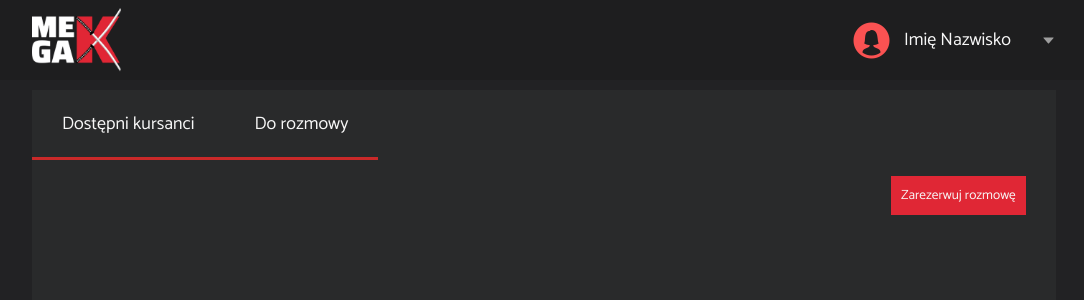
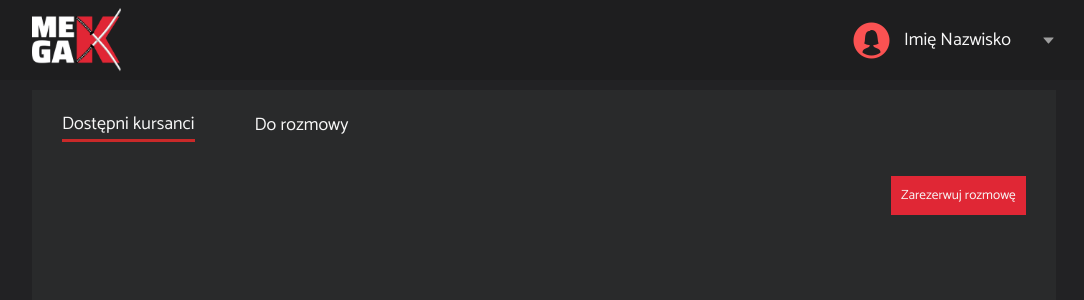
Before and after one commit to git-asia/HeadHunter_client, a React (Vite) app: page / in a window 1280 px wide. Shown: the top 300 px of the page, without its empty margins (96-1180 px from the left). Built offline with nearby package versions, Linux system fonts and the light colour scheme.

Commit message:
Created and styled element NavbarStudents

```diff
--- a/src/components/NavbarStudents/NavbarStudents.scss
+++ b/src/components/NavbarStudents/NavbarStudents.scss
@@ -6,17 +6,22 @@
   .students-availability {
     display: flex;
 
-    .availability-option {
+    li {
       height: 7rem;
       display: flex;
       align-items: center;
       padding: 0 3rem;
       list-style: none;
-      border-bottom: 3px solid $active-underline;
 
-      p {
-      font-size: $fs-xl;
-      color: $white;
+      button {
+        font-size: $fs-xl;
+        background-color: inherit;
+        color: $white;
+        cursor: pointer;
+
+        &.active {
+          border-bottom: 3px solid $active-underline;
+        }
       }
     }
   }
--- a/src/components/NavbarStudents/NavbarStudents.tsx
+++ b/src/components/NavbarStudents/NavbarStudents.tsx
@@ -1,16 +1,45 @@
-import React from "react";
+import React, { useState } from 'react';
 
 import "./NavbarStudents.scss"
 
 export const NavbarStudents = () => {
+
+  const [activeCategory, setActiveCategory] = useState('allStudents');
+
+  const handleClick = (category) => {
+    setActiveCategory(category);
+  };
+
+  const handleKeyPress = (event, category) => {
+    if (event.key === 'Enter' || event.key === ' ') {
+      setActiveCategory(category);
+    }
+  };
+
   return (
     <div className="navbar-wrapper">
       <ul className="students-availability">
-        <li className="availability-option">
-          <p>Dostępni kursanci</p>
+        <li>
+          <button className={activeCategory === 'allStudents' ? 'active' : ''}
+            onClick={() => handleClick('allStudents')}
+            onKeyDown={(event) => handleKeyPress(event, 'allStudents')}
+             tabIndex="0"
+             aria-pressed={activeCategory === 'allStudents'}
+             type="button"
+          >
+            Dostępni kursanci
+          </button>
         </li>
-        <li className="availability-option">
-          <p>Do rozmowy</p>
+        <li>
+          <button className={activeCategory === 'forInterview' ? 'active' : ''}
+            onClick={() => handleClick('forInterview')}
+            onKeyDown={(event) => handleKeyPress(event, 'forInterview')}
+            tabIndex="0"
+            aria-pressed={activeCategory === 'forInterview'}
+            type="button"
+          >
+            Do rozmowy
+          </button>
         </li>
       </ul>
     </div>
```
